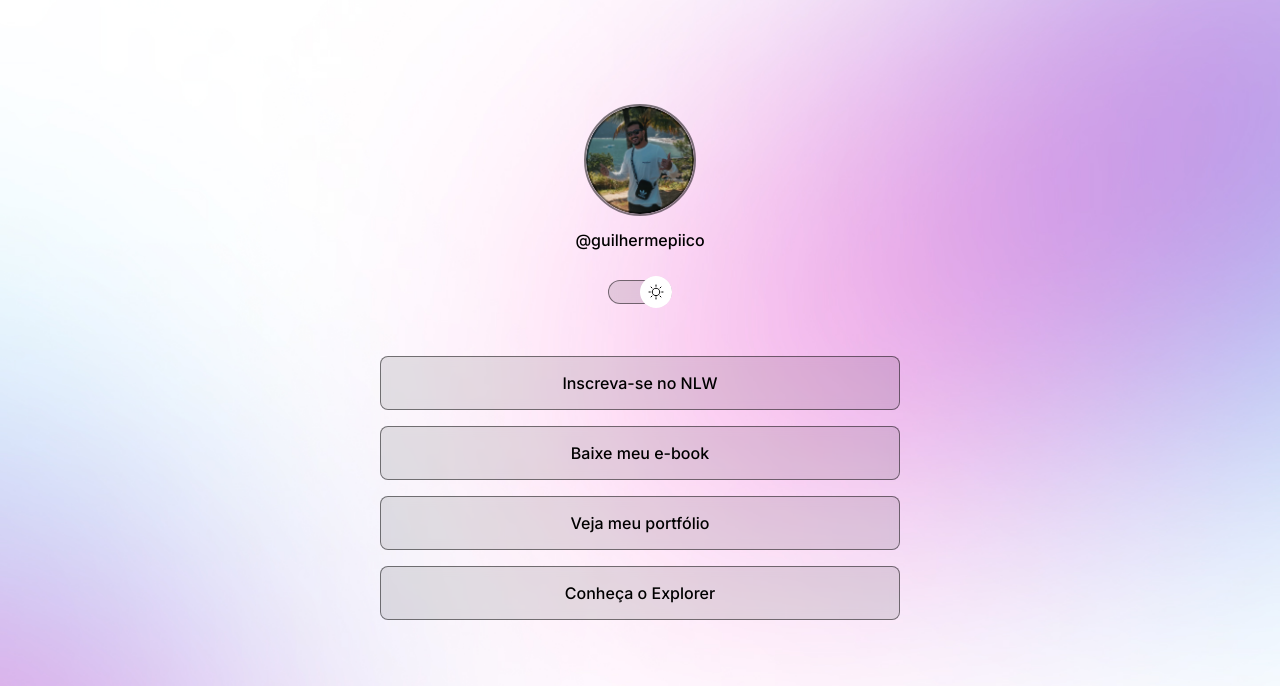
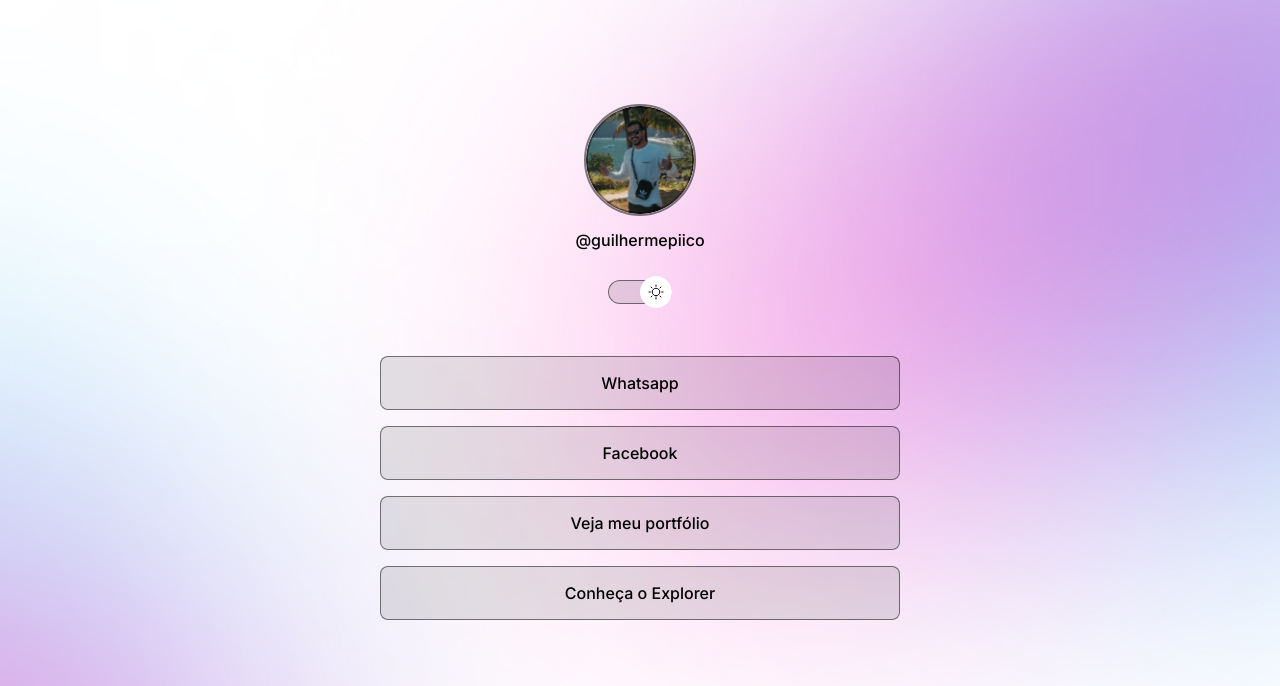
Before and after one commit to guilhermepico/Projeto-Discover-Rocketseat-, a plain HTML site: page index.html in a window 1280 px wide. Shown: the top 686 px of the page. Drawn offline with nearby package versions, Linux system fonts and the light colour scheme.

Commit message:
switching project links to personal links

```diff
--- a/index.html
+++ b/index.html
@@ -28,11 +28,11 @@
          <div id="links">
           <ul>
             <li>
-              <a href="https://app.rocketseat.com.br/classroom/nlw-01-trilha-omnistack/lesson/nlw-1-conceitos-e-ambiente" target="_blank">Inscreva-se no NLW</a>
+              <a href="wa.link/7dvkj5" target="_blank">Whatsapp</a>
             </li>
 
             <li>
-             <a href="#" target="_blank">Baixe meu e-book</a>
+             <a href="https://www.facebook.com/picogui?locale=pt_BR" target="_blank">Facebook</a>
             </li>
 
             <li>
```
